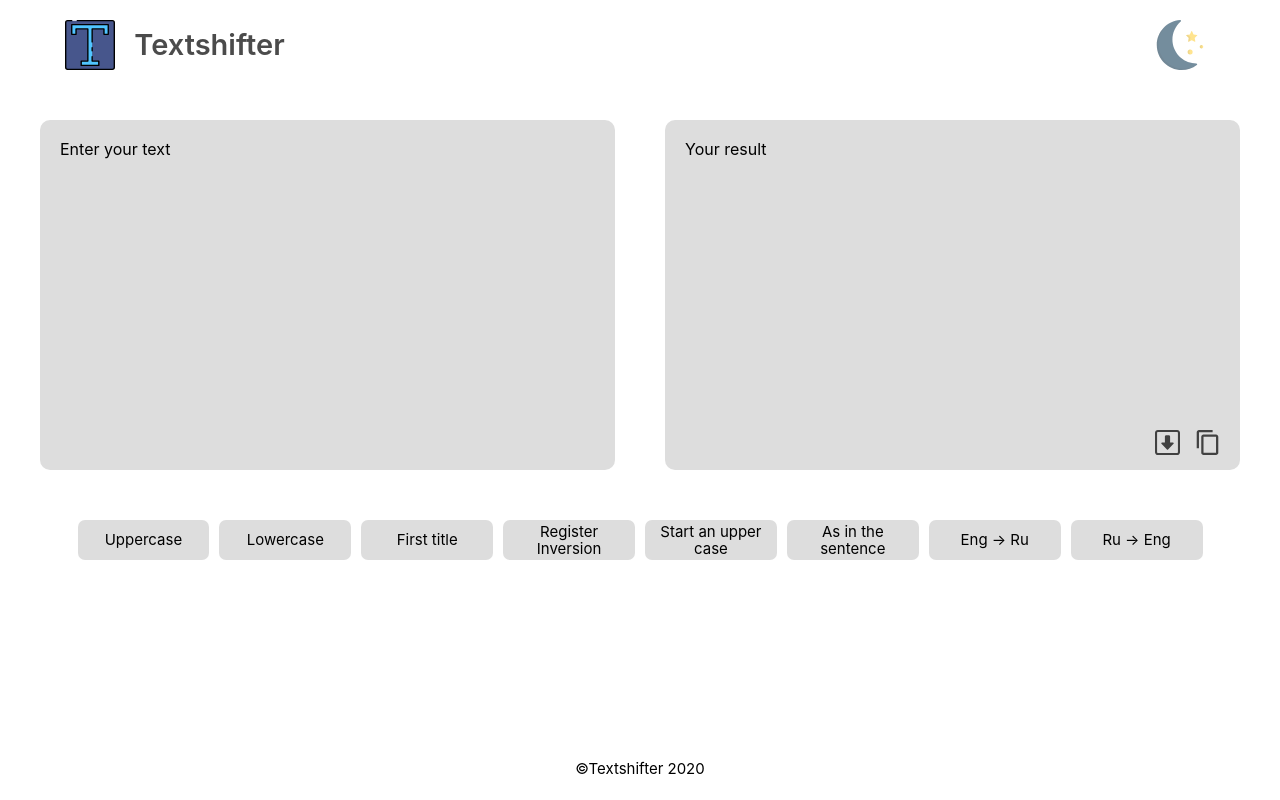
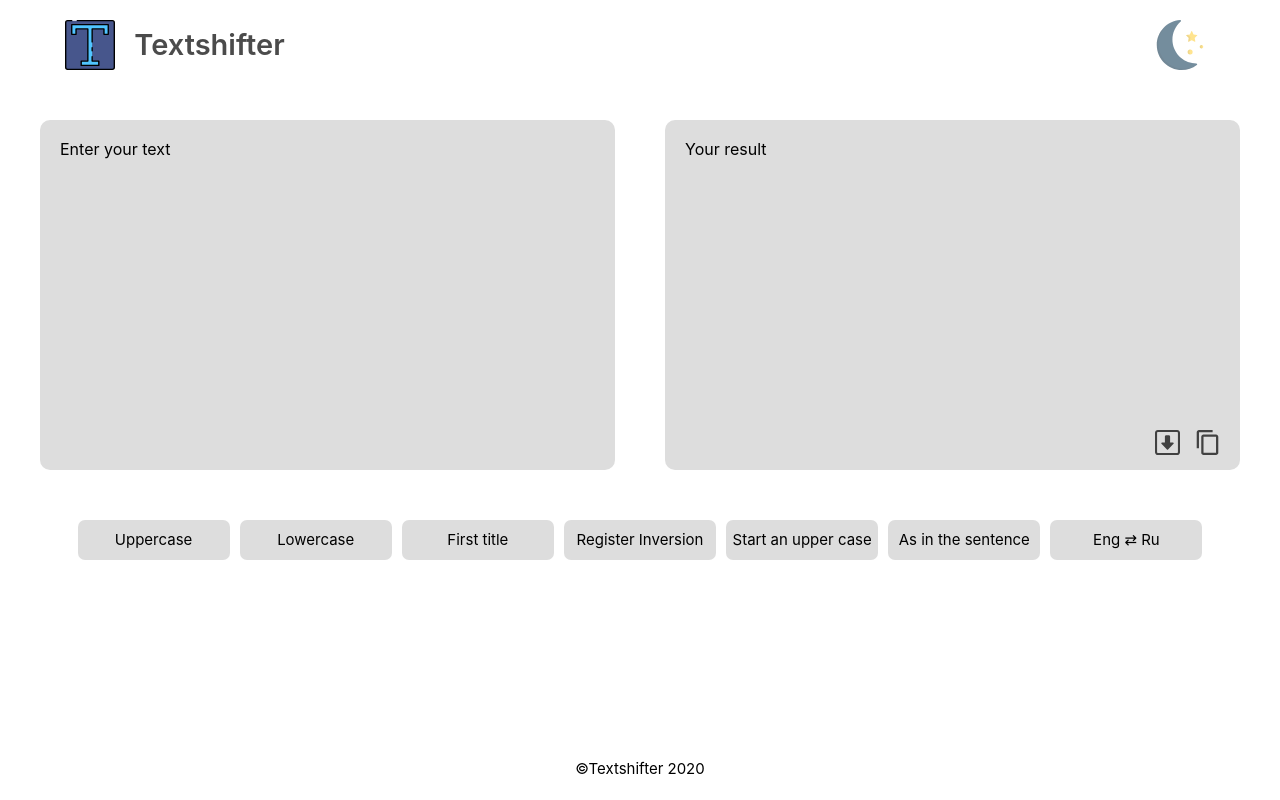
Before and after one commit to loapits/textshifter, a React (Create React App) app: page / in a window 1280 px wide. Built offline with nearby package versions, Linux system fonts and the light colour scheme.

Commit message:
implemnt correct switch layout

```diff
--- a/src/components/buttons/Buttons-Container.tsx
+++ b/src/components/buttons/Buttons-Container.tsx
@@ -16,7 +16,6 @@ import { ActionsTypes } from '../../types/edit_types'
  * @method `inverseRegister()` invert every letter on the reverse case.
  * @method `startAnUpperCase()` convertin every letter on uppercase.
  * @method `asSentence()` convertin first letter of every sentence in uppercase.
- * @method `replaceTextRu()` if the text in Eng that convert every letter of sentence on Ru.
  * @method `replaceTextEng()` if the text in Ru that convert every letter of sentence on Eng.
  * @method `render()` return child component.
  */
@@ -117,21 +116,10 @@ export class ButtonsContainer extends React.Component<IButtonContainer> {
   }
 
   /**
-   * Method which replaces English letters in Russian letters.
-   * Implementing with help a method `replace()`.
-   *
-   * `enterText` - variable which contains in yourself method `replace()`.
-   */
-  replaceTextRu = () => {
-    const text = this.replace(this.props.replacer, this.props.enterText, '')
-    this.props.replaceText(text)
-  }
-
-  /**
-   * Does the same as in the method `replaceTextRu()` but reversing places keys on algorithm:
+   * Does the same as in the method `replaceText()` but reversing places keys on algorithm:
    * method Object.keys take a `replacer` and iterates over it, reverting object with
    * invert key and value.
-   * Method which replaces Russian letters in English letters.
+   * Method which replaces Russian letters in English letters or rev.
    * Implementing with help a method `replace()`.
    *
    * `enterText` - text which need edit.
@@ -140,7 +128,7 @@ export class ButtonsContainer extends React.Component<IButtonContainer> {
    *
    * `enterText` - variable which contains in yourself method `replace()`.
    */
-  replaceTextEng = () => {
+  replaceText = () => {
     const enterText = this.props.enterText
     const replacer: {[key: string]: string} = this.props.replacer
 
@@ -164,8 +152,7 @@ export class ButtonsContainer extends React.Component<IButtonContainer> {
         inverseRegister={this.inverseRegister}
         startAnUpperCase={this.startAnUpperCase}
         asSentence={this.asSentence}
-        replaceTextEng={this.replaceTextEng}
-        replaceTextRu={this.replaceTextRu}
+        replaceText={this.replaceText}
       />
     )
   }
--- a/src/components/buttons/Buttons.tsx
+++ b/src/components/buttons/Buttons.tsx
@@ -14,7 +14,6 @@ export const Buttons: React.FC<IButton> = (props) => (
     <button onClick={props.inverseRegister}>Register Inversion</button>
     <button onClick={props.startAnUpperCase}>Start an upper case</button>
     <button onClick={props.asSentence}>As in the sentence</button>
-    <button onClick={props.replaceTextRu}>Eng → Ru</button>
-    <button onClick={props.replaceTextEng}>Ru → Eng</button>
+    <button onClick={props.replaceText}>Eng ⇄ Ru</button>
   </div>
 )
--- a/src/interfaces/buttons_interface.ts
+++ b/src/interfaces/buttons_interface.ts
@@ -42,6 +42,5 @@ export interface IButton {
   inverseRegister: () => void
   startAnUpperCase: () => void
   asSentence: () => void
-  replaceTextRu: () => void
-  replaceTextEng: () => void
+  replaceText: () => void
 }
```
Also changed, not shown: 1 other file (tests, documents, lock files or other folders).
